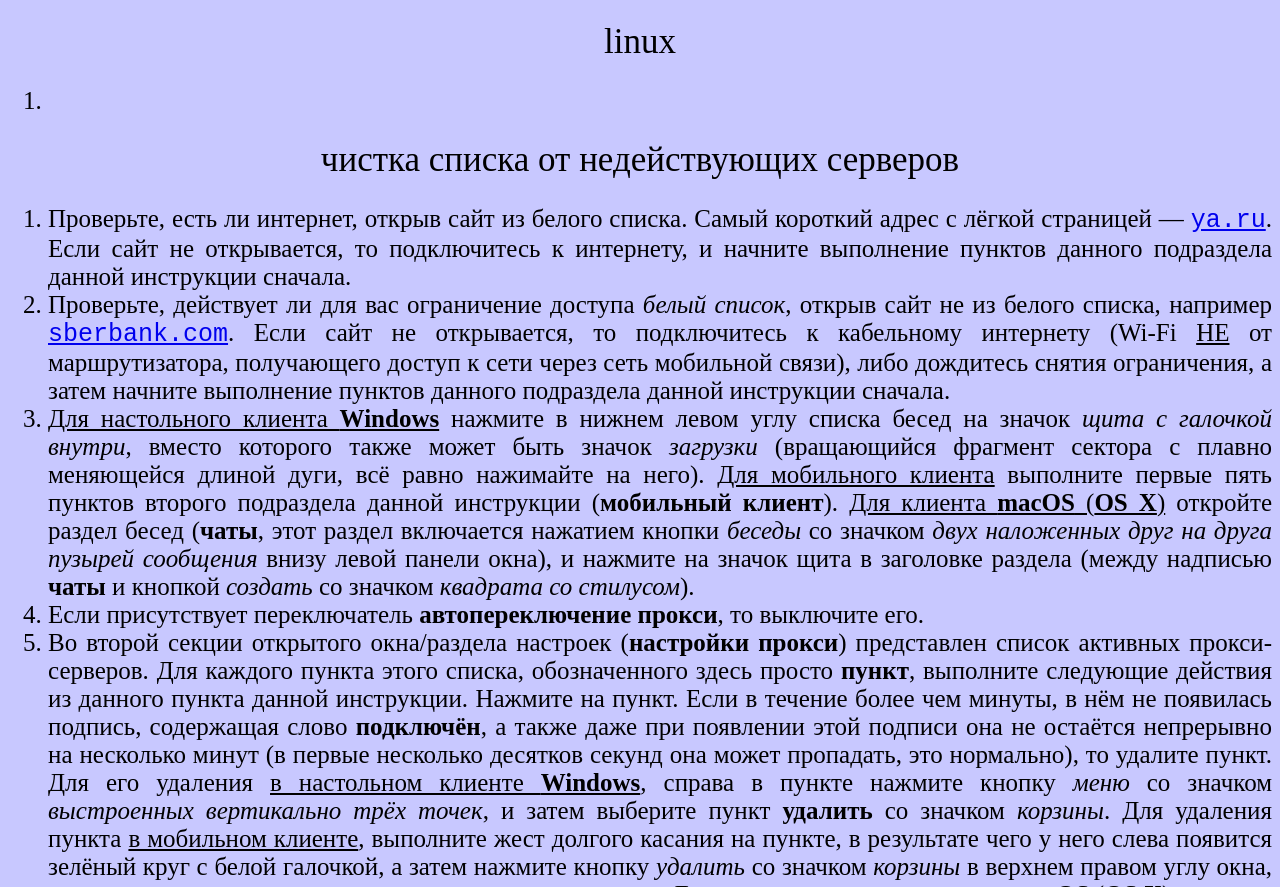
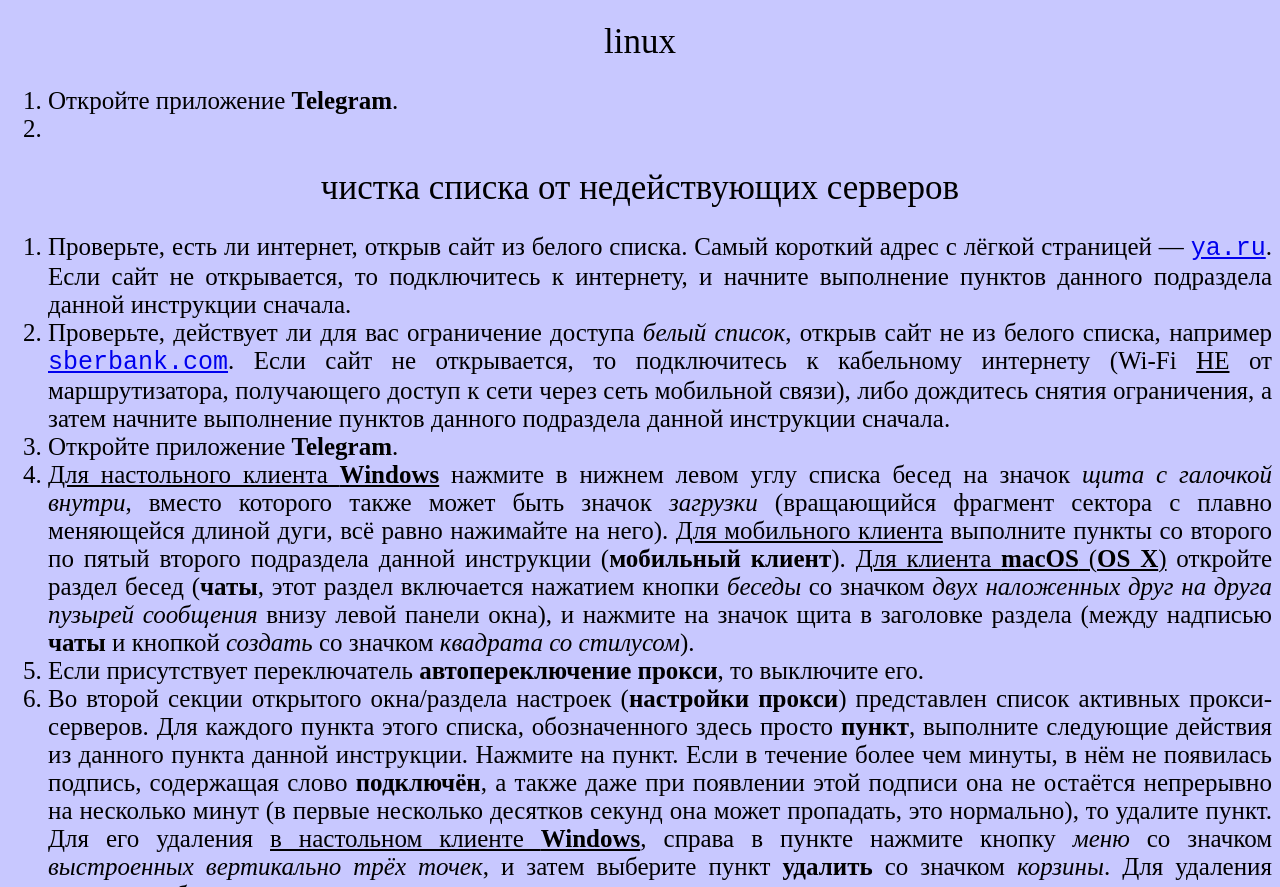
Before and after one commit to green-AV/TG, a plain HTML site: page index.html in a window 1280 px wide. Shown: the part 5356-6243 px from the top of the page. Drawn offline with Linux system fonts and the light colour scheme.

Commit message:
fixing list cleanup guide

```diff
--- a/index.html
+++ b/index.html
@@ -75,6 +75,7 @@
 linux
 </div>
 <ol>
+<li>Откройте приложение <b>Telegram</b>.
 <li>
 </ol>
 <div align=center style=font-size:35px>
@@ -83,7 +84,8 @@
 <ol>
 <li>Проверьте, есть ли интернет, открыв сайт из белого списка. Самый короткий адрес с лёгкой страницей — <a href=https://ya.ru/ style=font-family:monospace>ya.ru</a>. Если сайт не открывается, то подключитесь к интернету, и начните выполнение пунктов данного подраздела данной инструкции сначала.
 <li>Проверьте, действует ли для вас ограничение доступа <i>белый список</i>, открыв сайт не из белого списка, например <a href=https://sberbank.com/ style=font-family:monospace>sberbank.com</a>. Если сайт не открывается, то подключитесь к кабельному интернету (Wi-Fi <u>НЕ</u> от маршрутизатора, получающего доступ к сети через сеть мобильной связи), либо дождитесь снятия ограничения, а затем начните выполнение пунктов данного подраздела данной инструкции сначала.
-<li><u>Для настольного клиента <b>Windows</b></u> нажмите в нижнем левом углу списка бесед на значок <i>щита с галочкой внутри</i>, вместо которого также может быть значок <i>загрузки</i> (вращающийся фрагмент сектора с плавно меняющейся длиной дуги, всё равно нажимайте на него). <u>Для мобильного клиента</u> выполните первые пять пунктов второго подраздела данной инструкции (<b>мобильный клиент</b>). <u>Для клиента <b>macOS</b> (<b>OS X</b>)</u> откройте раздел бесед (<b>чаты</b>, этот раздел включается нажатием кнопки <i>беседы</i> со значком <i>двух наложенных друг на друга пузырей сообщения</i> внизу левой панели окна), и нажмите на значок щита в заголовке раздела (между надписью <b>чаты</b> и кнопкой <i>создать</i> со значком <i>квадрата со стилусом</i>).
+<li>Откройте приложение <b>Telegram</b>.
+<li><u>Для настольного клиента <b>Windows</b></u> нажмите в нижнем левом углу списка бесед на значок <i>щита с галочкой внутри</i>, вместо которого также может быть значок <i>загрузки</i> (вращающийся фрагмент сектора с плавно меняющейся длиной дуги, всё равно нажимайте на него). <u>Для мобильного клиента</u> выполните пункты со второго по пятый второго подраздела данной инструкции (<b>мобильный клиент</b>). <u>Для клиента <b>macOS</b> (<b>OS X</b>)</u> откройте раздел бесед (<b>чаты</b>, этот раздел включается нажатием кнопки <i>беседы</i> со значком <i>двух наложенных друг на друга пузырей сообщения</i> внизу левой панели окна), и нажмите на значок щита в заголовке раздела (между надписью <b>чаты</b> и кнопкой <i>создать</i> со значком <i>квадрата со стилусом</i>).
 <li>Если присутствует переключатель <b>автопереключение прокси</b>, то выключите его.
 <li>Во второй секции открытого окна/раздела настроек (<b>настройки прокси</b>) представлен список активных прокси-серверов. Для каждого пункта этого списка, обозначенного здесь просто <b>пункт</b>, выполните следующие действия из данного пункта данной инструкции. Нажмите на пункт. Если в течение более чем минуты, в нём не появилась подпись, содержащая слово <b>подключён</b>, а также даже при появлении этой подписи она не остаётся непрерывно на несколько минут (в первые несколько десятков секунд она может пропадать, это нормально), то удалите пункт. Для его удаления <u>в настольном клиенте <b>Windows</b></u>, справа в пункте нажмите кнопку <i>меню</i> со значком <i>выстроенных вертикально трёх точек</i>, и затем выберите пункт <b>удалить</b> со значком <i>корзины</i>. Для удаления пункта <u>в мобильном клиенте</u>, выполните жест долгого касания на пункте, в результате чего у него слева появится зелёный круг с белой галочкой, а затем нажмите кнопку <i>удалить</i> со значком <i>корзины</i> в верхнем правом углу окна, после чего подтвердите удаление, нажав кнопку <b>удалить</b>. Для удаления пункта <u>в клиенте <b>macOS</b> (<b>OS X</b>)</u>, справа в пункте нажмите кнопку <i>удалить</i> со значком <i>корзины</i>.
 <li>Прокрутите в самый верх. Если присутствует переключатель <b>автопереключение прокси</b>, то включите его.
```
